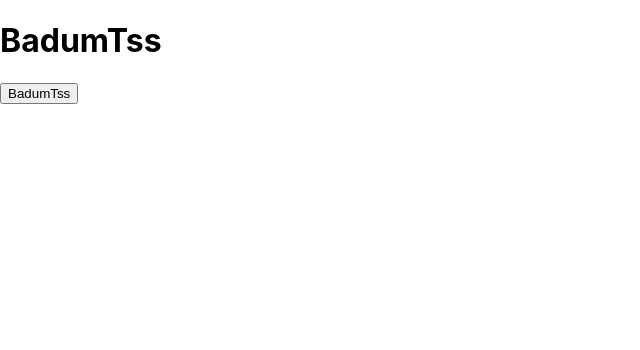
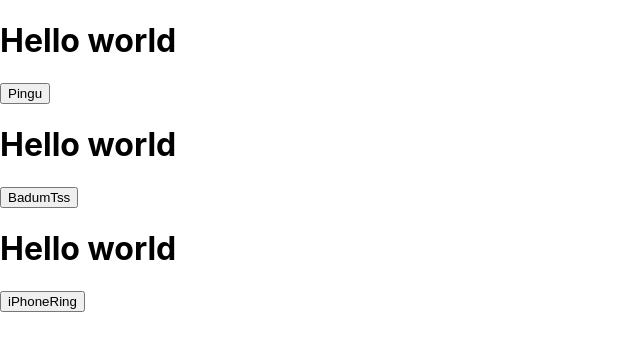
Before and after one commit to AtanasVA/sound_button, a React (Create React App) app: page / in a window 1280 px wide. Shown: the top 350 px of the page, without its empty margins (0-640 px from the left). Built offline with nearby package versions, Linux system fonts and the light colour scheme.

Commit message:
splitting button component

```diff
--- a/src/App.js
+++ b/src/App.js
@@ -1,9 +1,26 @@
 import SoundPlayer from "./SoundPlayer";
 
 function App() {
+  const sounds = {
+    pingu: {
+      name: "Pingu",
+      src: require("./noot.mp3"),
+    },
+    badumtss: {
+      name: "BadumTss",
+      src: require("./badumtss.mp3"),
+    },
+    iphone: {
+      name: "iPhoneRing",
+      src: require("./iPhoneRing.mp3"),
+    },
+  };
+
   return (
     <div>
-      <SoundPlayer />
+      <SoundPlayer sound={sounds.pingu} />
+      <SoundPlayer sound={sounds.badumtss} />
+      <SoundPlayer sound={sounds.iphone} />
     </div>
   );
 }
--- a/src/SoundPlayer.js
+++ b/src/SoundPlayer.js
@@ -1,5 +1,6 @@
-function SoundPlayer() {
-  const audioSound = new Audio(require("./badumtss.mp3"));
+function SoundPlayer(props) {
+  const audioSound = new Audio(props.sound.src);
+  console.log(props.name);
 
   const start = () => {
     audioSound.play();
@@ -7,8 +8,8 @@
 
   return (
     <div>
-      <h1>BadumTss</h1>
-      <button onClick={start}>BadumTss</button>
+      <h1>Hello world</h1>
+      <button onClick={start}>{props.sound.name}</button>
     </div>
   );
 }
```
